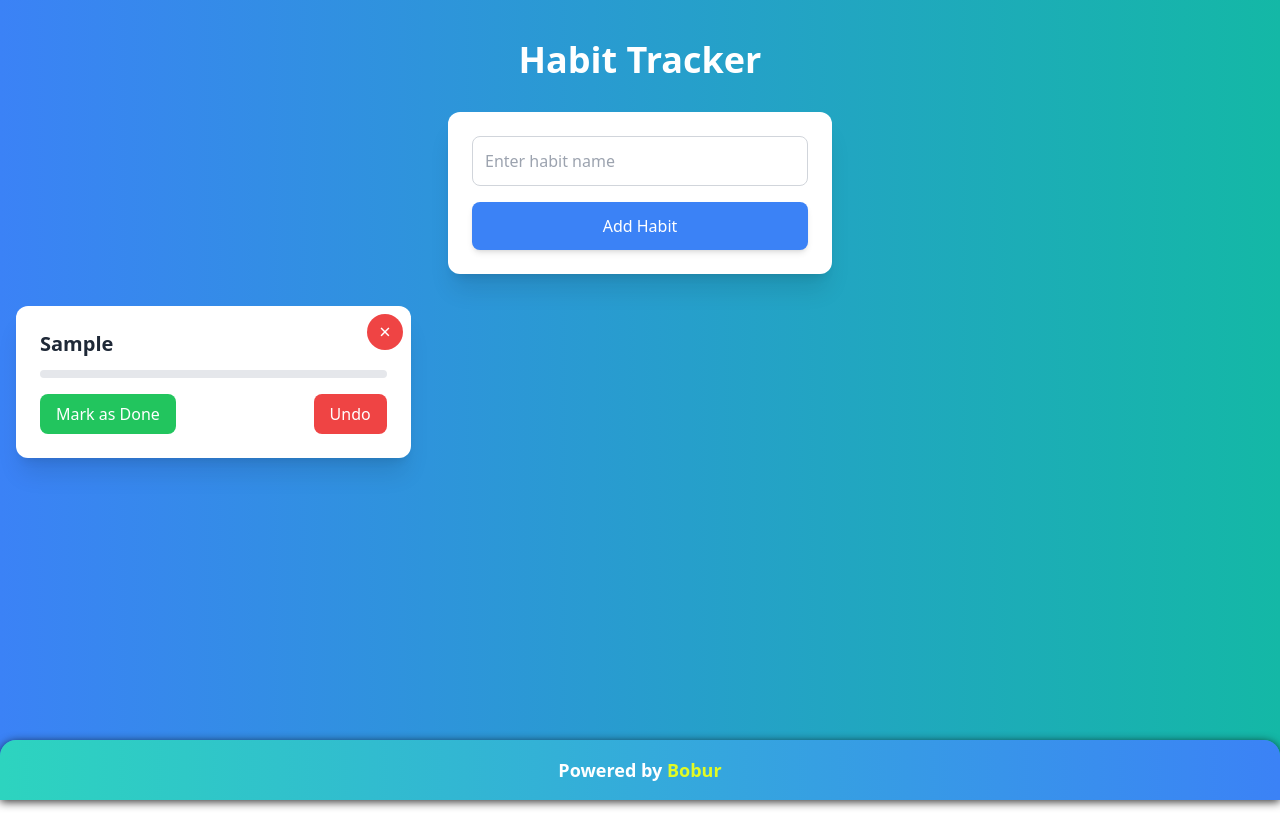
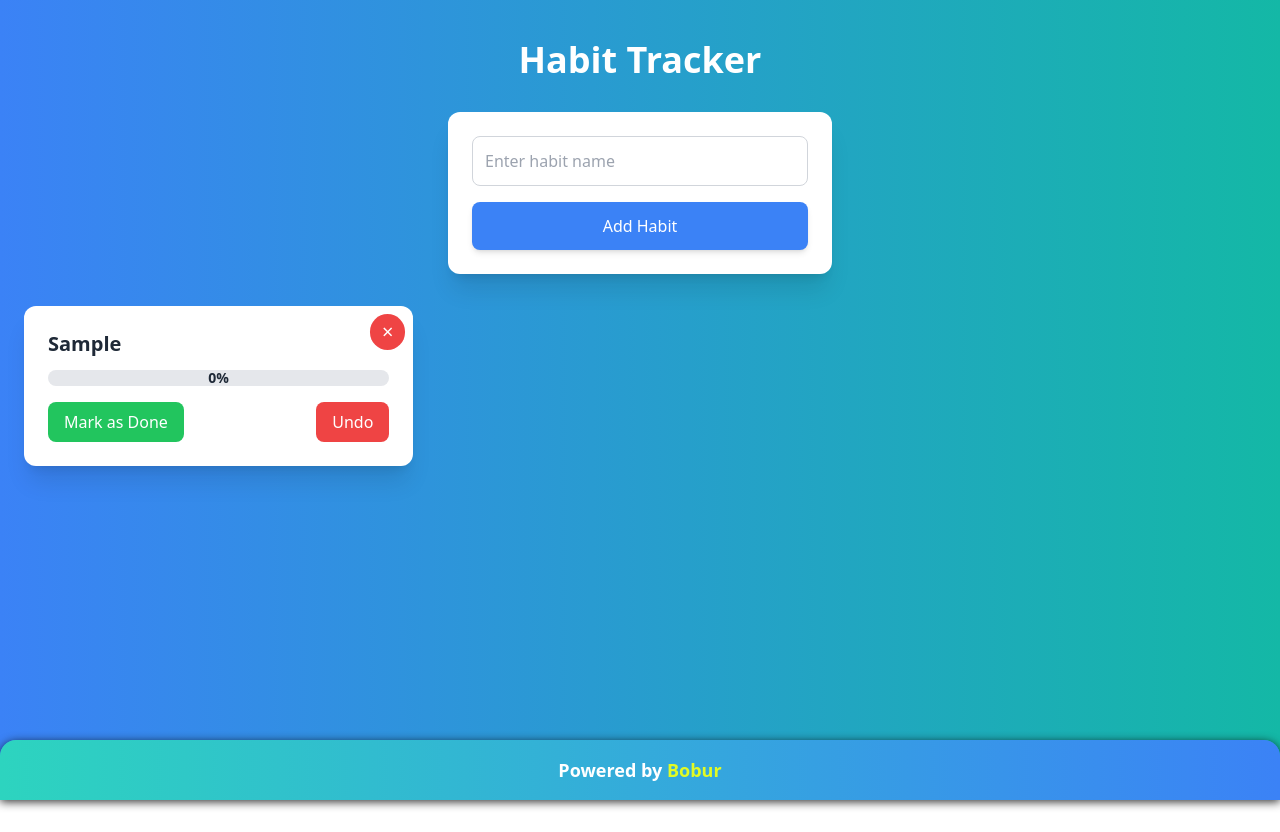
Before and after one commit to RahimjonovBoburjon/Habit-Tracker, a Vue app: page / in a window 1280 px wide. Both pictures are taken after typing "Sample" into the empty fields and a click on the button "Add Habit". Built offline with nearby package versions, Linux system fonts and the light colour scheme.

Commit message:
Update Code 1.0

```diff
--- a/src/App.vue
+++ b/src/App.vue
@@ -2,7 +2,7 @@
   <div class="min-h-screen bg-gradient-to-r from-blue-500 to-teal-500 flex flex-col items-center py-10 mb-8">
     <h1 class="text-4xl font-bold text-white mb-8">Habit Tracker</h1>
     <add-habit @addHabit="addHabit" />
-    <div class="grid grid-cols-1 md:grid-cols-2 lg:grid-cols-3 gap-8 mt-8 w-full px-4">
+    <div class="grid grid-cols-1 md:grid-cols-2 lg:grid-cols-3 gap-8 mt-8 w-full px-6">
       <habit-card v-for="habit in habits" :key="habit.id" :habit="habit" @updateHabit="updateHabit"
         @deleteHabit="deleteHabit" />
     </div>
--- a/src/components/AddHabit.vue
+++ b/src/components/AddHabit.vue
@@ -1,6 +1,6 @@
 <template>
     <div
-        class="bg-white p-6 rounded-xl shadow-xl max-w-sm mx-auto transform hover:scale-105 transition-all duration-200">
+        class="bg-white p-6 rounded-xl shadow-xl max-w-sm mx-auto transform hover:scale-105 transition-all duration-200 mx-4">
         <input v-model="habitName" type="text" placeholder="Enter habit name"
             class="w-full p-3 mb-4 border border-gray-300 rounded-lg focus:outline-none focus:ring-2 focus:ring-blue-500 transition duration-200" />
         <button @click="addHabit"
--- a/src/components/HabitCard.vue
+++ b/src/components/HabitCard.vue
@@ -5,11 +5,19 @@
             class="absolute top-2 right-2 bg-red-500 text-white p-1 px-3 rounded-full hover:bg-red-600 transition duration-200">
             <span class="text-xl">&times;</span>
         </button>
-        <h3 class="text-xl font-semibold text-gray-800 mb-3">{{ habit.name }}</h3>
-        <div class="w-full bg-gray-200 rounded-full h-2 mb-4">
-            <div :style="{ width: habit.progress + '%' }" class="bg-green-500 h-2 rounded-full"></div>
+
+        <h3 class="text-xl font-semibold text-gray-800 mb-3 break-words">
+            {{ habit.name }}
+        </h3>
+
+        <div class="relative w-full bg-gray-200 rounded-full h-4 mb-4">
+            <div :style="{ width: habit.progress + '%' }" class="bg-green-500 h-4 rounded-full"></div>
+            <span class="absolute inset-0 flex items-center justify-center text-sm font-semibold text-gray-800">
+                {{ habit.progress }}%
+            </span>
         </div>
-        <div class="flex justify-between">
+
+        <div class="flex justify-between items-end mt-auto">
             <button @click="increaseProgress"
                 class="bg-green-500 text-white px-4 py-2 rounded-lg hover:bg-green-600 transition duration-200">
                 Mark as Done
@@ -25,7 +33,10 @@
 <script>
 export default {
     props: {
-        habit: Object,
+        habit: {
+            type: Object,
+            required: true
+        }
     },
     methods: {
         increaseProgress() {
@@ -43,6 +54,8 @@ export default {
         deleteHabit() {
             this.$emit('deleteHabit', this.habit.id)
         }
-    },
+    }
 }
 </script>
+
+<style scoped></style>
```
